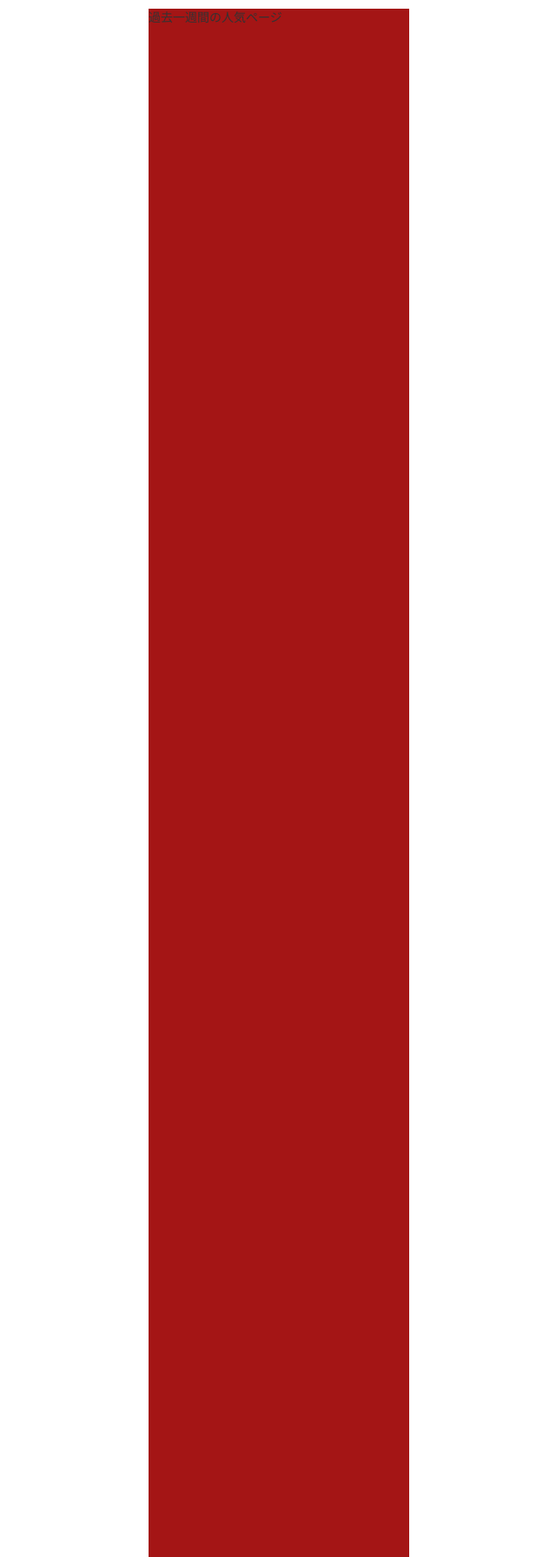
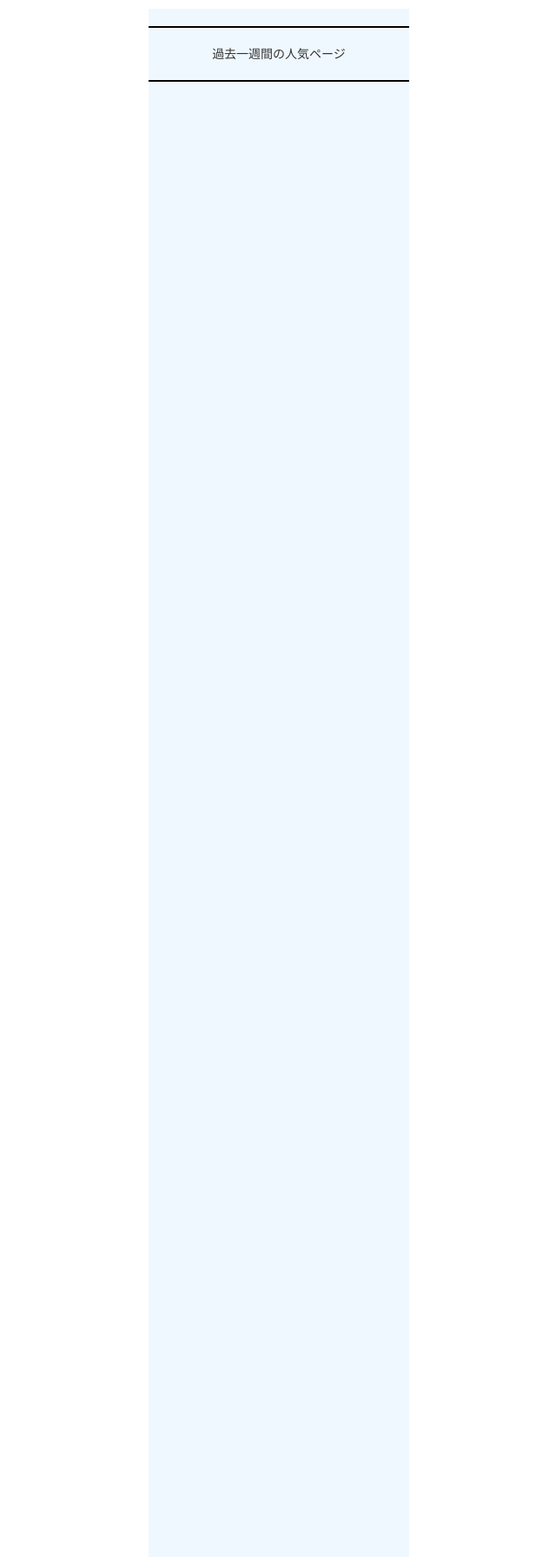
Before and after one commit to tattuu/sunspot331_website, a Django app: page / in a window 1280 px wide. Shown: the part 130-1920 px from the top of the page at 87% size, without its empty margins (462-1102 px from the left). Run offline with Django 3.2, Linux system fonts and the light colour scheme; data that the repository does not hold is empty; some libraries are stand-ins or nearby versions.

Commit message:
popular_post

```diff
--- a/space_post/urls.py
+++ b/space_post/urls.py
@@ -18,6 +18,6 @@ from django.contrib import admin
 
 
 urlpatterns = [
-    url(r'^admin/', admin.site.urls),
+    url(r'^admin/', include(admin.site.urls)),
     url(r'', include('space_post_app.urls')),
 ]
--- a/space_post_app/views.py
+++ b/space_post_app/views.py
@@ -1,13 +1,14 @@
 from django.shortcuts import render, get_object_or_404, redirect
 from django.utils import timezone
-from .models import Article, Comment
+from .models import Article, Comment, PopularPost
 from .forms import CommentForm
 from django.contrib.auth.decorators import login_required
 
 
 def post_list(request):
     posts = Article.objects.filter(published_date__lte=timezone.now()).order_by('published_date')
-    return render(request, 'space_post/post_list.html', {'posts': posts})
+    popular_post_list = PopularPost.objects.all()
+    return render(request, 'space_post/post_list.html', {'popular_post_list': popular_post_list, 'posts': posts})
 
 
 def post_detail(request, pk):
--- a/static/css/basic.css
+++ b/static/css/basic.css
@@ -135,8 +135,23 @@ body {
     width: 300px;
     height:2990px;
     margin-right: 17px;
-    background-color: #a41515;
+    background-color: #f0f8ff;
     float: right;
+}
+
+#popular_post{
+    text-align: center;
+}
+
+#popular_post > hr{
+    height: 2px;
+    border: none;
+    background-color: #000000;
+}
+
+#hr_length{
+    margin-left: 20px;
+    margin-right: 20px;
 }
 
 .clear{
--- a/templates/space_post/base.html
+++ b/templates/space_post/base.html
@@ -5,7 +5,7 @@
         <meta charset="utf-8"/>
         <link rel="stylesheet" href="//maxcdn.bootstrapcdn.com/bootstrap/3.2.0/css/bootstrap.min.css">
         <link rel="stylesheet" href="//maxcdn.bootstrapcdn.com/bootstrap/3.2.0/css/bootstrap-theme.min.css">
-        <link href="http://fonts.googleapis.com/css?family=Lobster&subset=latin,latin-ext" rel="stylesheet" type="text/css">
+        <link href="https://fonts.googleapis.com/css?family=Lobster&subset=latin,latin-ext" rel="stylesheet" type="text/css">
         <link rel="icon" href="{% static 'media/favicon.ico' %}" type="image/x-icon" />
         <script type="text/javascript" src="{% static 'js/article_text_line_judge.js' %}"></script>
         <link rel="stylesheet" href="{% static 'css/basic.css' %}">
@@ -37,21 +37,28 @@
         </div>
          <div id="contents">
             <div id="right_side_bar">
+                <div id="popular_post">
+                    <hr>
                     <p>過去一週間の人気ページ</p>
                     {% for popular in popular_post_list %}
                         <p>
+                            {{ forloop.counter }}位：{{ popular.page_view }}View<br>
                             <a href="{{ popular.url }}">{{ popular.title }}</a>
-                - {{ popular.page_view }}View
                         </p>
+                        {% if not forloop.last %}
+                            <hr id="hr_length">
+                        {% endif %}
+                    {% endfor %}
                     <hr>
-            {% endfor %}
+                </div>
             </div>
             <div id="article_block">
                 {% block content %}
                 {% endblock %}
             </div>
         </div>
-        <div id="footer"
+        <div id="footer">
+
         </div>
     </body>
 </html>
```
Lines whose indentation alone changed are shown as unchanged.
